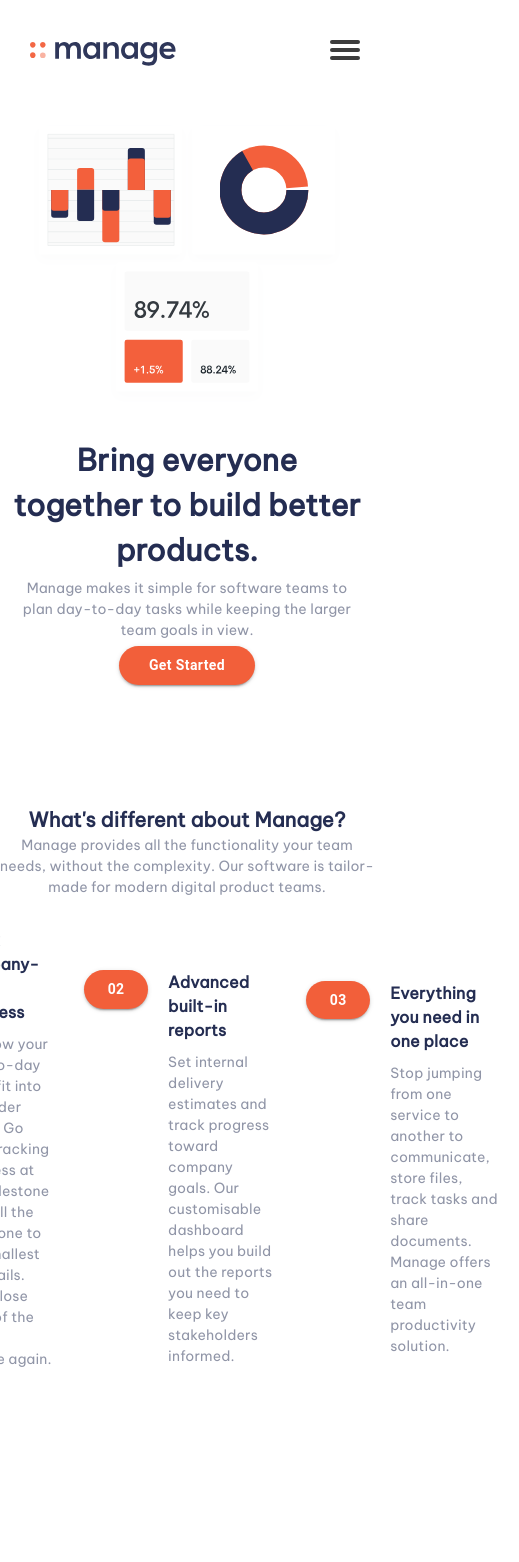
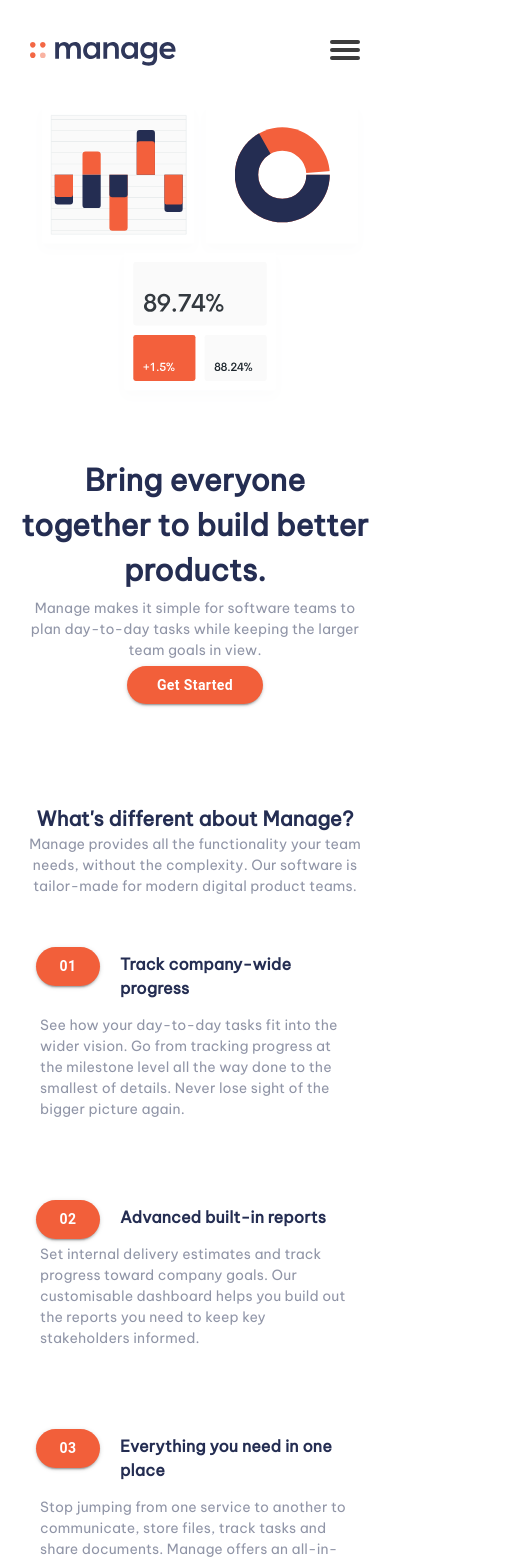
Before and after one commit to lamba01/Manage-Landing-Page, a React (Create React App) app: page / in a window 390 px wide. Shown: the top 1562 px of the page, 519 px wide, since content can reach past the window. Before the commit the page ends 1410 px from the top, so only its background shows below. Built offline with nearby package versions, Linux system fonts and the light colour scheme.

Commit message:
designed about section

```diff
--- a/src/components/CustomContainer.js
+++ b/src/components/CustomContainer.js
@@ -1,22 +1,22 @@
 import React from 'react';
-import { Container } from '@mui/material';
+import { Box } from '@mui/material';
 
 function CustomContainer({ children, ...props }) {
   return (
-    <Container
+    <Box
       sx={{
+        margin: '100px 0px 0px 0px',
         display: 'flex',
-        paddingTop: '120px',
-        gap: '30px',
-        paddingLeft: { xs: '0px', md: '100px' },
+        justifyContent: 'center',
+        alignItems: 'flex-start',
+        width: '100%',
         flexDirection: { xs: 'column', md: 'row' },
-        alignItems: 'flex-start',
-        justifyContent: 'center',
-        width: '100vw',
+        gap: '50px',
+        padding: {xs: '0px 20px', md: '0px 100px'}
       }}
       {...props}>
       {children}
-    </Container>
+    </Box>
   );
 }
 
--- a/src/components/Navigation/navbar.css
+++ b/src/components/Navigation/navbar.css
@@ -17,7 +17,7 @@ body {
 }
 .navbar {
   position: absolute;
-  left: 100px;
+  left: 70px;
   top: 0;
   right: 100px;
   background: none;
@@ -87,8 +87,8 @@ body {
 @media (max-width: 1023px) {
   .navbar {
     opacity: 0.95;
-    left: 65px;
-    right: 65px;
+    left: 50px;
+    right: 50px;
   }
 
   .navbar-container input[type="checkbox"],
--- a/src/index.css
+++ b/src/index.css
@@ -1,3 +1,4 @@
 body {
   margin: 0;
+  padding: 0;
 }
--- a/src/sections/About/About.jsx
+++ b/src/sections/About/About.jsx
@@ -33,6 +33,7 @@ function About() {
                 width:  { xs: '100%', md: '50%' },
                 margin: '0px',
                 display: {xs: 'flex', md: 'block'},
+                flexDirection: {xs: 'column', md: 'row'},
                 alignItems: 'center',
                 justifyContent: 'center',
               }}>
@@ -40,45 +41,44 @@ function About() {
                     <CustomButton>
                         01
                     </CustomButton>
-                    <div style={{ display: 'flex', flexDirection: 'column', alignItems: 'flex-start', gap: '10px' }}>
+                    <Box sx={{ display: 'flex', flexDirection: 'column', alignItems: 'flex-start', gap: {xs: '15px', md: '10px'}, marginTop: '5px' }}>
                     <Typography variant='subHeader'>
                         Track company-wide progress
                     </Typography>
-
-                    <Typography variant='myParagraph'>
+                    <Typography variant='myParagraph' sx={{marginLeft: {xs: '-80px', md: "0px"}}}>
                         See how your day-to-day tasks fit into the wider vision.
                         Go from tracking progress at the milestone level all the way done to the smallest of details.
                         Never lose sight of the bigger picture again.
                     </Typography>
-                    </div>
+                    </Box>
                 </Container>
                 <Container sx={{display: 'flex', alignItems: 'flex-start', gap: '20px', margin: '40px 0px'}}>
                     <CustomButton>
                         02
                     </CustomButton>
-                    <div style={{ display: 'flex', flexDirection: 'column', alignItems: 'flex-start',gap: '10px' }}>
+                    <Box sx={{ display: 'flex', flexDirection: 'column', alignItems: 'flex-start', gap: {xs: '15px', md: '10px'}, marginTop: '5px' }}>
                     <Typography variant='subHeader'>
                         Advanced built-in reports
                     </Typography>
-                    <Typography variant='myParagraph'>
+                    <Typography variant='myParagraph' sx={{marginLeft: {xs: '-80px', md: "0px"}}}>
                         Set internal delivery estimates and track progress toward company goals.
                         Our customisable dashboard helps you build out the reports you need to keep key stakeholders informed.
                     </Typography>
-                    </div>
+                    </Box>
                 </Container>
                 <Container sx={{display: 'flex', alignItems: 'flex-start', gap: '20px', margin: '40px 0px'}}>
                     <CustomButton>
                         03
                     </CustomButton>
-                    <div style={{ display: 'flex', flexDirection: 'column', alignItems: 'flex-start',gap: '10px' }}>
+                    <Box sx={{ display: 'flex', flexDirection: 'column', alignItems: 'flex-start', gap: {xs: '15px', md: '10px'}, marginTop: '5px' }}>
                     <Typography variant='subHeader'>
                         Everything you need in one place
                     </Typography>
-                    <Typography variant='myParagraph'>
+                    <Typography variant='myParagraph' sx={{marginLeft: {xs: '-80px', md: "0px"}}}>
                         Stop jumping from one service to another to communicate, store files, track tasks and share documents.
                         Manage offers an all-in-one team productivity solution.
                     </Typography>
-                    </div>
+                    </Box>
                 </Container>
             </Box>
         </CustomContainer>
--- a/src/sections/Hero/HeroSection.jsx
+++ b/src/sections/Hero/HeroSection.jsx
@@ -1,13 +1,12 @@
 import { Box, Typography } from '@mui/material';
-import bg from '../../assets/illustration-intro.svg'
-import Navigation from '../../components/Navigation/Navbar'
+import bg from '../../assets/illustration-intro.svg';
+import Navigation from '../../components/Navigation/Navbar';
 import CustomButton from '../../components/CustomButton';
 import CustomContainer from '../../components/CustomContainer';
 
 function HeroSection() {
-
   return (
-    <div style={{ backgroundColor: '#fff', zIndex: '2'}}>
+    <div style={{ backgroundColor: '#fff', zIndex: '2', padding: '0px'}}>
       <Navigation />
       <CustomContainer>
         <Box
@@ -18,19 +17,19 @@ function HeroSection() {
             order: { xs: '2', md: '1' },
             textAlign: { xs: 'center', md: 'left' },
             alignItems: { xs: 'center', md: 'flex-start' },
-            padding: {xs: '0px 10px', sm: '0px 20px', md: '0px'}
-            }}
-          >
+            padding: '0px'
+          }}
+        >
           <Typography variant='myHeader'
             sx={{
-              fontSize: {xs: '30px', sm: '40px', md: '50px'}
+              fontSize: { xs: '30px', sm: '40px', md: '50px' }
             }}
           >
             Bring everyone together to build better products.
           </Typography>
           <Typography variant='myParagraph' sx={{
             margin: { xs: '5px 0px', md: '25px 0px' },
-            width: {xs: '100%', md: '70%'}
+            width: { xs: '100%', md: '70%' }
           }}>
             Manage makes it simple for software teams to plan day-to-day tasks while
             keeping the larger team goals in view.
@@ -40,15 +39,15 @@ function HeroSection() {
           </CustomButton>
         </Box>
         <Box sx={{
-          width:  { xs: '100%', md: '50%' },
+          width: { xs: '100%', md: '50%' },
           margin: '0px',
           order: { xs: '1', md: '2' },
-          display: {xs: 'flex', md: 'block'},
+          display: 'flex',
           alignItems: 'center',
           justifyContent: 'center',
-          padding: {xs: '0px 10px', sm: '0px 20px', md: '0px'}
+          padding: '0px 0px 0px 10px'
         }}>
-          <img src={bg} alt="chart" style={{width: '90%', height: 'auto', maxHeight: '80vh', minHeight: '20vh', margin: '0px', padding: '0px'}} />
+          <img src={bg} alt="chart" style={{ width: '100%', height: 'auto', maxHeight: '80vh', minHeight: '20vh', margin: '0px', padding: '0px' }} />
         </Box>
       </CustomContainer>
     </div>
```
